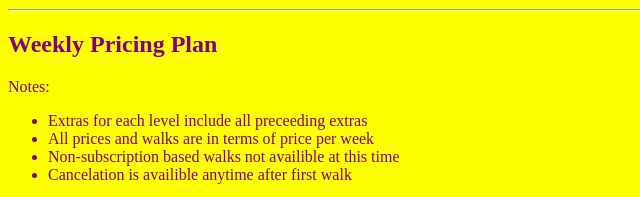
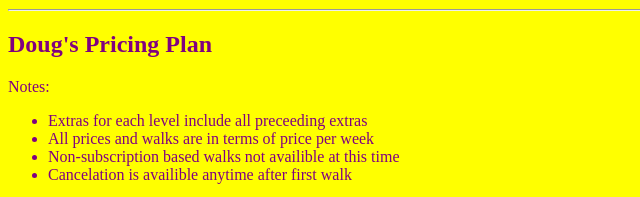
Before and after one commit to nguia/dougierad.github.io, a plain HTML site: page index.html in a window 1280 px wide. Shown: the part 311-508 px from the top of the page, 0-640 px from the left. Drawn offline with Linux system fonts and the light colour scheme.

Commit message:
changed the name of the pricing plan

```diff
--- a/index.html
+++ b/index.html
@@ -6,7 +6,7 @@
     <img src="images/underdog.png" height="300"/>
     <hr>
 
-    <h2>Weekly Pricing Plan</h2>
+    <h2>Doug's Pricing Plan</h2>
     Notes:
     <ul>
       <li>Extras for each level include all preceeding extras</li>
```
